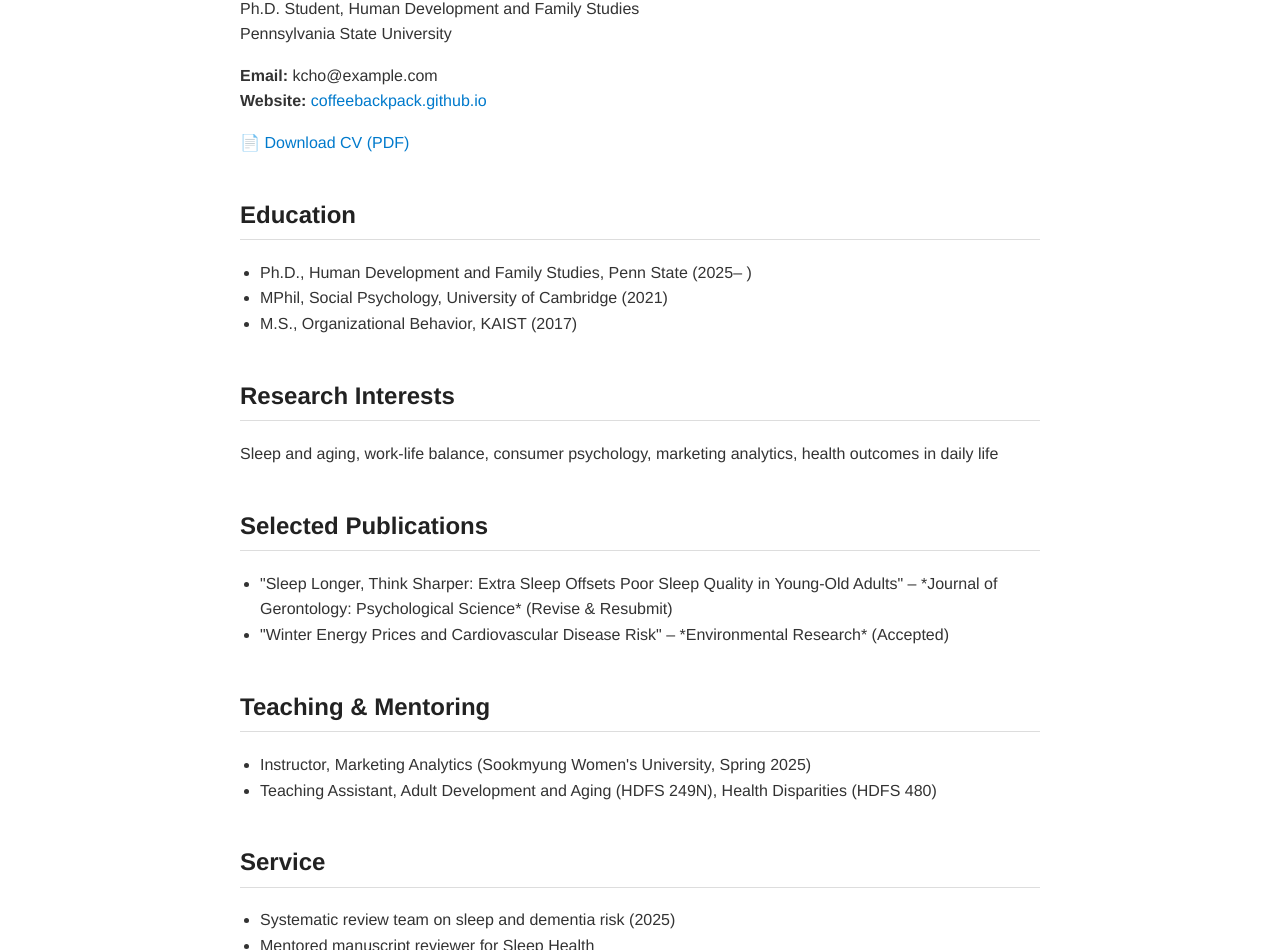
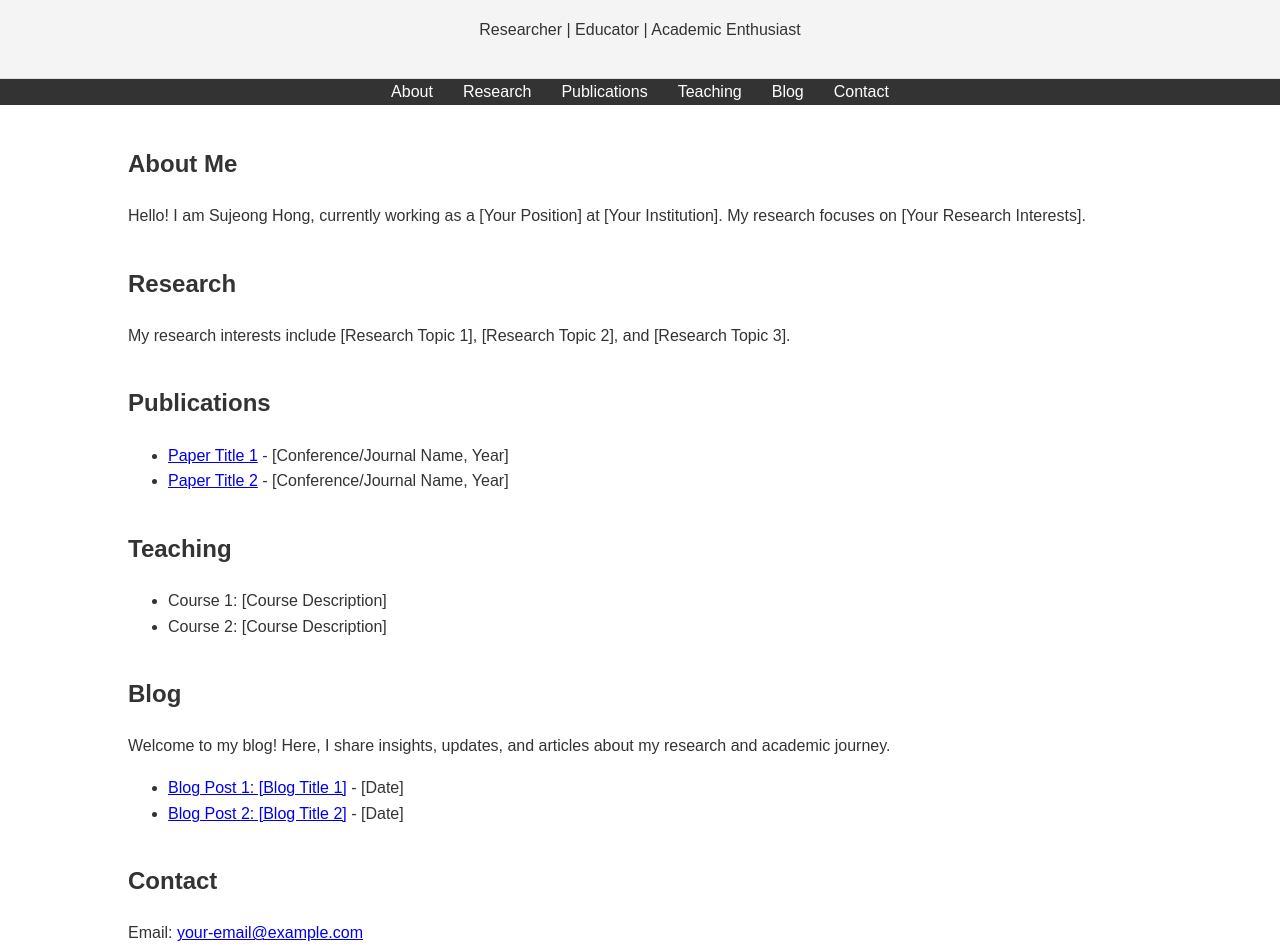
Before and after one commit to sujeong-h/sujeong-h.github.io, a plain HTML site: page index.html in a window 1280 px wide. Shown: the part 133-1083 px from the top of the page. Drawn offline with Linux system fonts and the light colour scheme.

Commit message:
Update index.html

```diff
--- a/index.html
+++ b/index.html
@@ -1,83 +1,81 @@
 <!DOCTYPE html>
 <html lang="en">
 <head>
-  <meta charset="UTF-8">
-  <title>Sujeong Hong – Curriculum Vitae</title>
-  <meta name="viewport" content="width=device-width, initial-scale=1">
-  <style>
-    body {
-      font-family: 'Helvetica Neue', sans-serif;
-      max-width: 800px;
-      margin: 50px auto;
-      padding: 0 20px;
-      color: #333;
-      line-height: 1.6;
-    }
-    h1, h2 {
-      color: #222;
-      border-bottom: 1px solid #ddd;
-      padding-bottom: 5px;
-      margin-top: 40px;
-    }
-    a {
-      color: #007acc;
-      text-decoration: none;
-    }
-    a:hover {
-      text-decoration: underline;
-    }
-    .contact {
-      margin-bottom: 30px;
-    }
-    ul {
-      padding-left: 20px;
-    }
-    .download {
-      margin-top: 10px;
-    }
-  </style>
+    <meta charset="UTF-8">
+    <meta name="viewport" content="width=device-width, initial-scale=1.0">
+    <title>Sujeong Hong - Academic Homepage</title>
+    <link rel="stylesheet" href="styles.css">
 </head>
 <body>
+    <header>
+        <div class="container">
+            <img src="profile.jpg" alt="Profile Photo" class="profile-photo">
+            <h1>Sujeong Hong</h1>
+            <p>Researcher | Educator | Academic Enthusiast</p>
+        </div>
+    </header>
 
-  <h1>Kyoungmin Cho</h1>
+    <nav>
+        <div class="container">
+            <ul>
+                <li><a href="#about">About</a></li>
+                <li><a href="#research">Research</a></li>
+                <li><a href="#publications">Publications</a></li>
+                <li><a href="#teaching">Teaching</a></li>
+                <li><a href="#blog">Blog</a></li>
+                <li><a href="#contact">Contact</a></li>
+            </ul>
+        </div>
+    </nav>
 
-  <div class="contact">
-    <p>Ph.D. Student, Human Development and Family Studies<br>
-       Pennsylvania State University</p>
-    <p><strong>Email:</strong> kcho@example.com<br>
-       <strong>Website:</strong> <a href="https://coffeebackpack.github.io" target="_blank">coffeebackpack.github.io</a></p>
-    <p class="download">
-      📄 <a href="./cv.pdf" download>Download CV (PDF)</a>
-    </p>
-  </div>
+    <main>
+        <section id="about" class="container">
+            <h2>About Me</h2>
+            <p>Hello! I am Sujeong Hong, currently working as a [Your Position] at [Your Institution]. My research focuses on [Your Research Interests].</p>
+        </section>
 
-  <h2>Education</h2>
-  <ul>
-    <li>Ph.D., Human Development and Family Studies, Penn State (2025– )</li>
-    <li>MPhil, Social Psychology, University of Cambridge (2021)</li>
-    <li>M.S., Organizational Behavior, KAIST (2017)</li>
-  </ul>
+        <section id="research" class="container">
+            <h2>Research</h2>
+            <p>My research interests include [Research Topic 1], [Research Topic 2], and [Research Topic 3].</p>
+        </section>
 
-  <h2>Research Interests</h2>
-  <p>Sleep and aging, work-life balance, consumer psychology, marketing analytics, health outcomes in daily life</p>
+        <section id="publications" class="container">
+            <h2>Publications</h2>
+            <ul>
+                <li><a href="link-to-paper-1.pdf" target="_blank">Paper Title 1</a> - [Conference/Journal Name, Year]</li>
+                <li><a href="link-to-paper-2.pdf" target="_blank">Paper Title 2</a> - [Conference/Journal Name, Year]</li>
+            </ul>
+        </section>
 
-  <h2>Selected Publications</h2>
-  <ul>
-    <li>"Sleep Longer, Think Sharper: Extra Sleep Offsets Poor Sleep Quality in Young-Old Adults" – *Journal of Gerontology: Psychological Science* (Revise & Resubmit)</li>
-    <li>"Winter Energy Prices and Cardiovascular Disease Risk" – *Environmental Research* (Accepted)</li>
-  </ul>
+        <section id="teaching" class="container">
+            <h2>Teaching</h2>
+            <ul>
+                <li>Course 1: [Course Description]</li>
+                <li>Course 2: [Course Description]</li>
+            </ul>
+        </section>
 
-  <h2>Teaching & Mentoring</h2>
-  <ul>
-    <li>Instructor, Marketing Analytics (Sookmyung Women's University, Spring 2025)</li>
-    <li>Teaching Assistant, Adult Development and Aging (HDFS 249N), Health Disparities (HDFS 480)</li>
-  </ul>
+        <section id="blog" class="container">
+            <h2>Blog</h2>
+            <p>Welcome to my blog! Here, I share insights, updates, and articles about my research and academic journey.</p>
+            <ul>
+                <li><a href="blog-post-1.html" target="_blank">Blog Post 1: [Blog Title 1]</a> - [Date]</li>
+                <li><a href="blog-post-2.html" target="_blank">Blog Post 2: [Blog Title 2]</a> - [Date]</li>
+            </ul>
+        </section>
 
-  <h2>Service</h2>
-  <ul>
-    <li>Systematic review team on sleep and dementia risk (2025)</li>
-    <li>Mentored manuscript reviewer for Sleep Health</li>
-  </ul>
+        <section id="contact" class="container">
+            <h2>Contact</h2>
+            <p>Email: <a href="mailto:your-email@example.com">your-email@example.com</a></p>
+            <p>LinkedIn: <a href="https://linkedin.com/in/yourprofile" target="_blank">Your LinkedIn</a></p>
+            <p>Google Scholar: <a href="https://scholar.google.com/citations?user=your-user-id" target="_blank">Your Profile</a></p>
+        </section>
+    </main>
 
+    <footer>
+        <div class="container">
+            <p>&copy; 2025 Sujeong Hong. All rights reserved.</p>
+        </div>
+    </footer>
 </body>
 </html>
```
